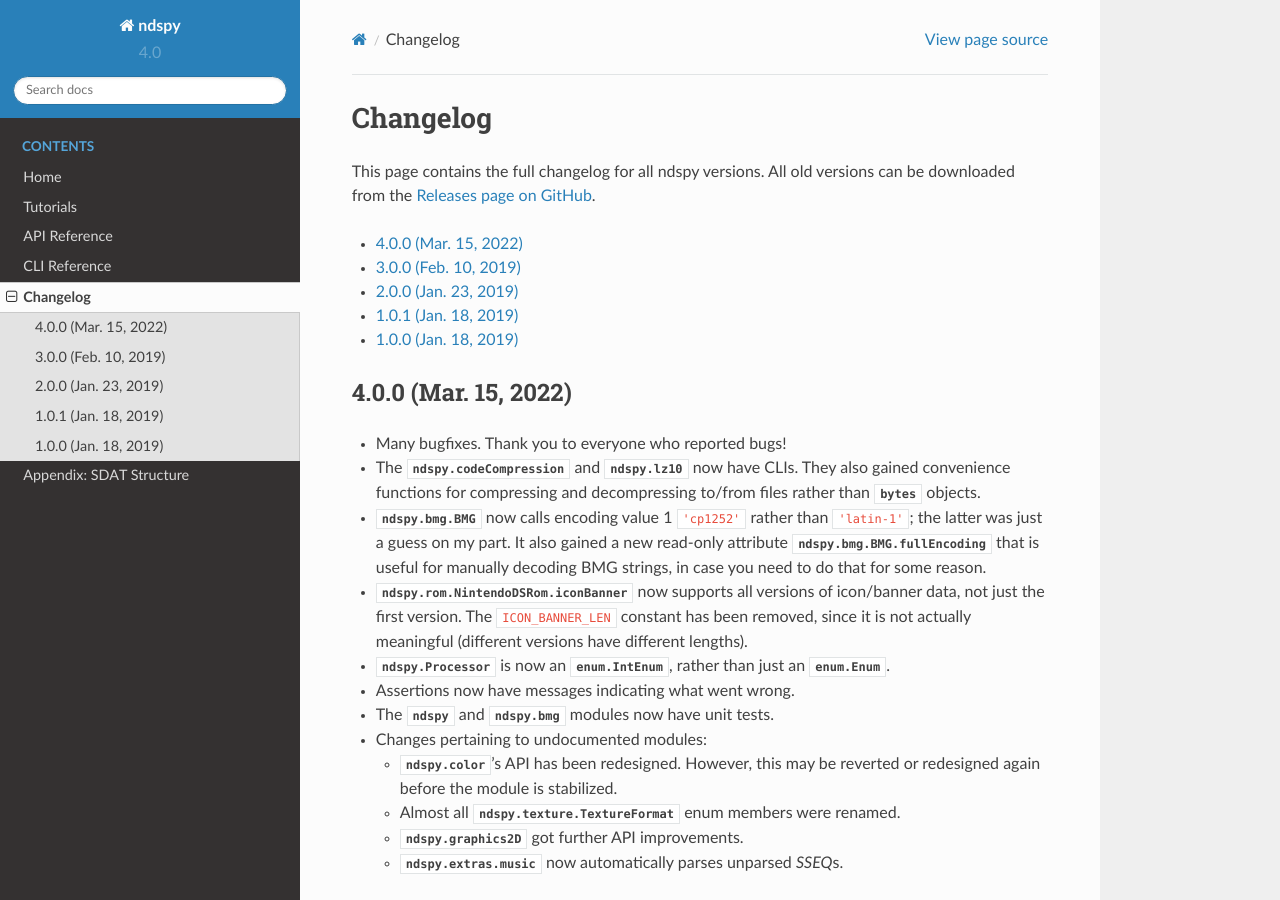
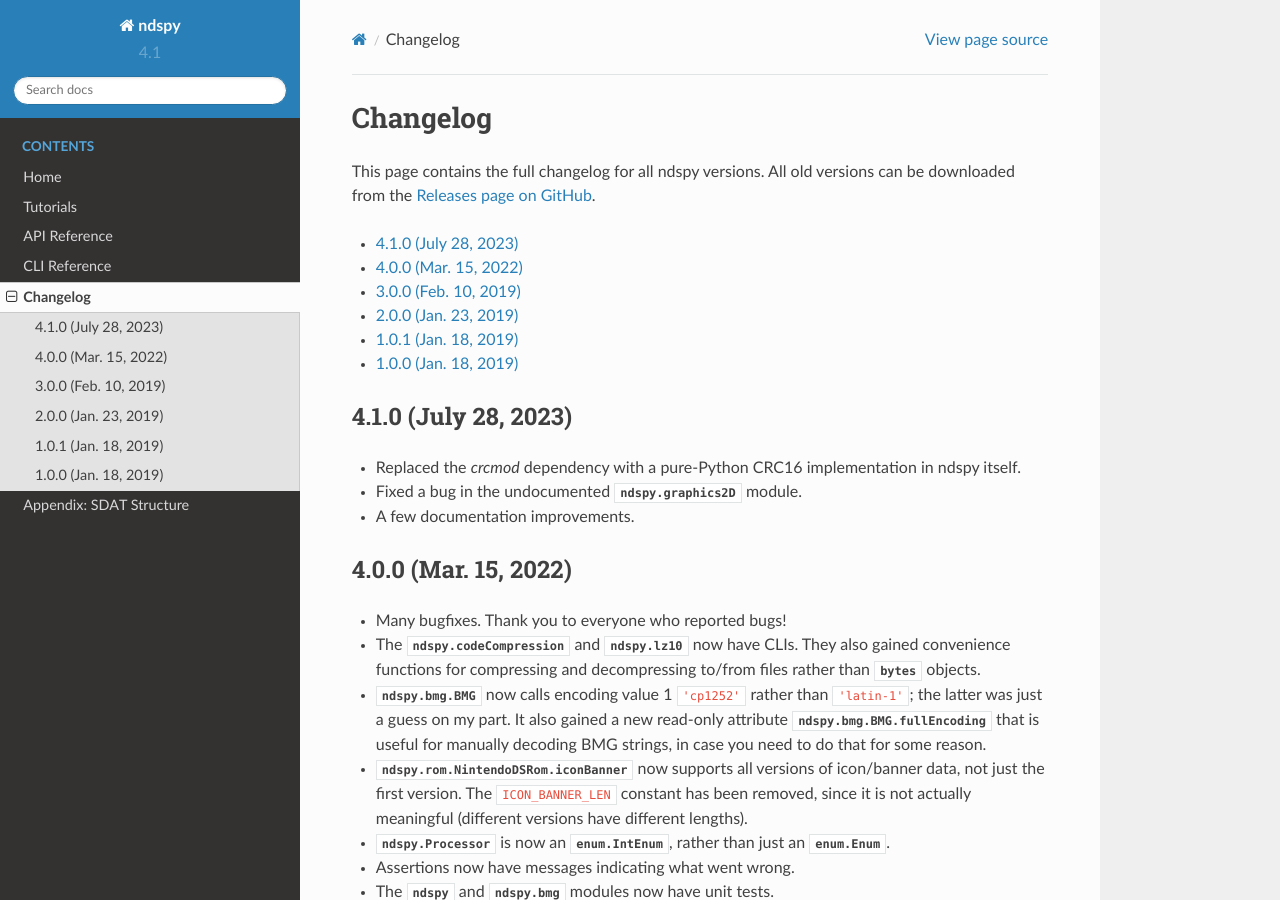
Before and after one commit to RoadrunnerWMC/ndspy, a Sphinx documentation site: the page built from docs/source/changelog.rst, in a window 1280 px wide and 900 px high. Built offline with Sphinx 7.4.7 and the Read the Docs theme 2.0.0, drawn with Linux system fonts in a browser that asks for light colours.

Commit message:
Prepare for 4.1.0 release

```diff
--- a/docs/source/changelog.rst
+++ b/docs/source/changelog.rst
@@ -24,6 +24,14 @@
 <https://github.com/RoadrunnerWMC/ndspy/releases>`_.
 
 .. contents:: :local:
+
+
+4.1.0 (July 28, 2023)
+---------------------
+*   Replaced the `crcmod` dependency with a pure-Python CRC16 implementation in
+    ndspy itself.
+*   Fixed a bug in the undocumented :py:mod:`ndspy.graphics2D` module.
+*   A few documentation improvements.
 
 
 4.0.0 (Mar. 15, 2022)
--- a/docs/source/conf.py
+++ b/docs/source/conf.py
@@ -71,9 +71,9 @@
 # built documents.
 #
 # The short X.Y version.
-version = '4.0'
+version = '4.1'
 # The full version, including alpha/beta/rc tags.
-release = '4.0.0'
+release = '4.1.0'
 
 # The language for content autogenerated by Sphinx. Refer to documentation
 # for a list of supported languages.
--- a/ndspy/__init__.py
+++ b/ndspy/__init__.py
@@ -23,7 +23,7 @@
 import enum
 
 
-VERSION = collections.namedtuple('version', 'major minor patch')(4, 0, 0)
+VERSION = collections.namedtuple('version', 'major minor patch')(4, 1, 0)
 try: VERSION.__class__.__name__ = 'ndspy.version'
 except: pass
 
--- a/setup.py
+++ b/setup.py
@@ -5,7 +5,7 @@
 
 setuptools.setup(
     name='ndspy',
-    version='4.0.0',
+    version='4.1.0',
     author='RoadrunnerWMC',
     author_email='roadrunnerwmc@gmail.com',
     description='Python library that can help you read, modify and create many types of files used in Nintendo DS games.',
@@ -26,6 +26,7 @@
         'Programming Language :: Python :: 3.8',
         'Programming Language :: Python :: 3.9',
         'Programming Language :: Python :: 3.10',
+        'Programming Language :: Python :: 3.11',
         'License :: OSI Approved :: GNU General Public License v3 or later (GPLv3+)',
         'Operating System :: OS Independent',
     ],
```
